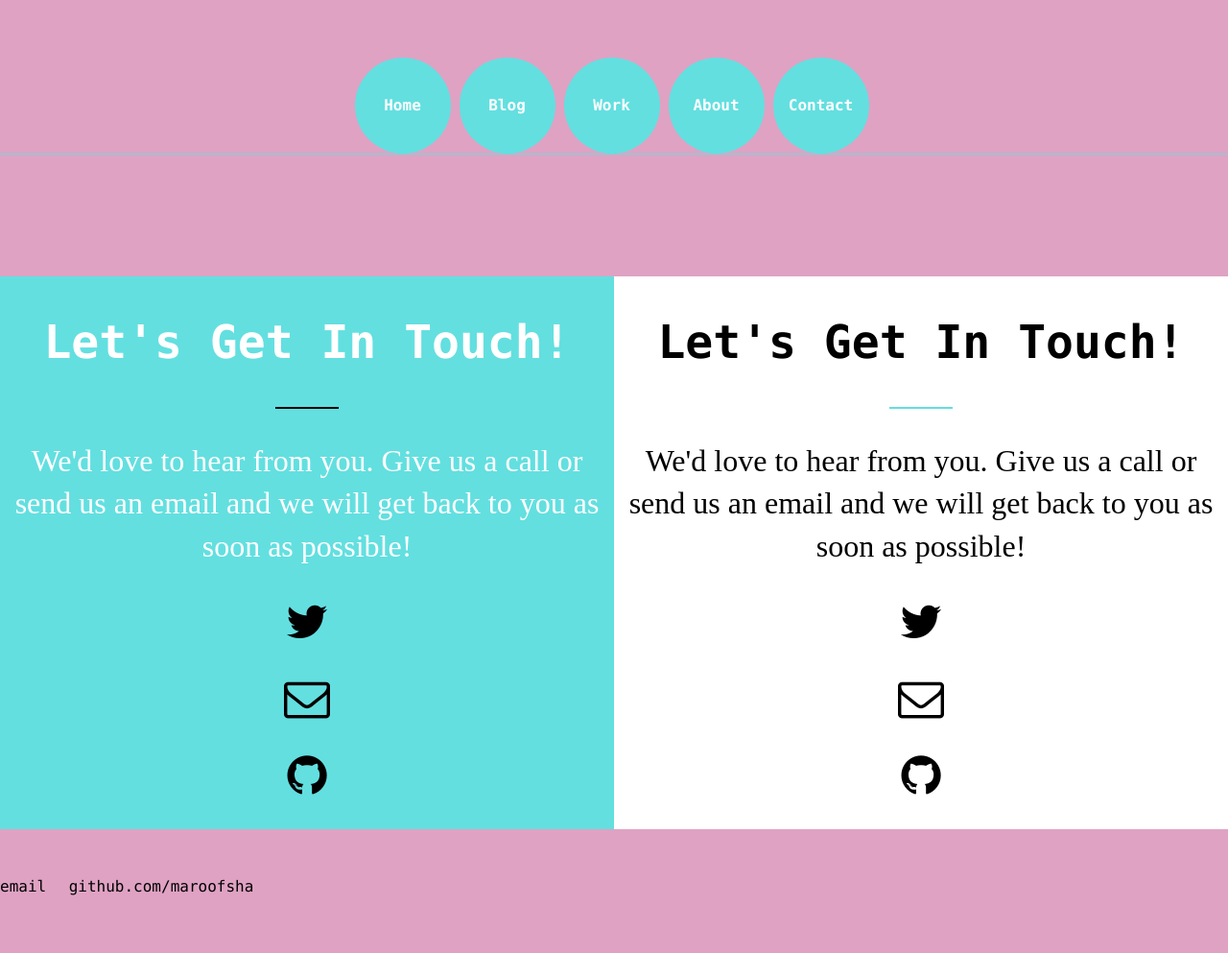
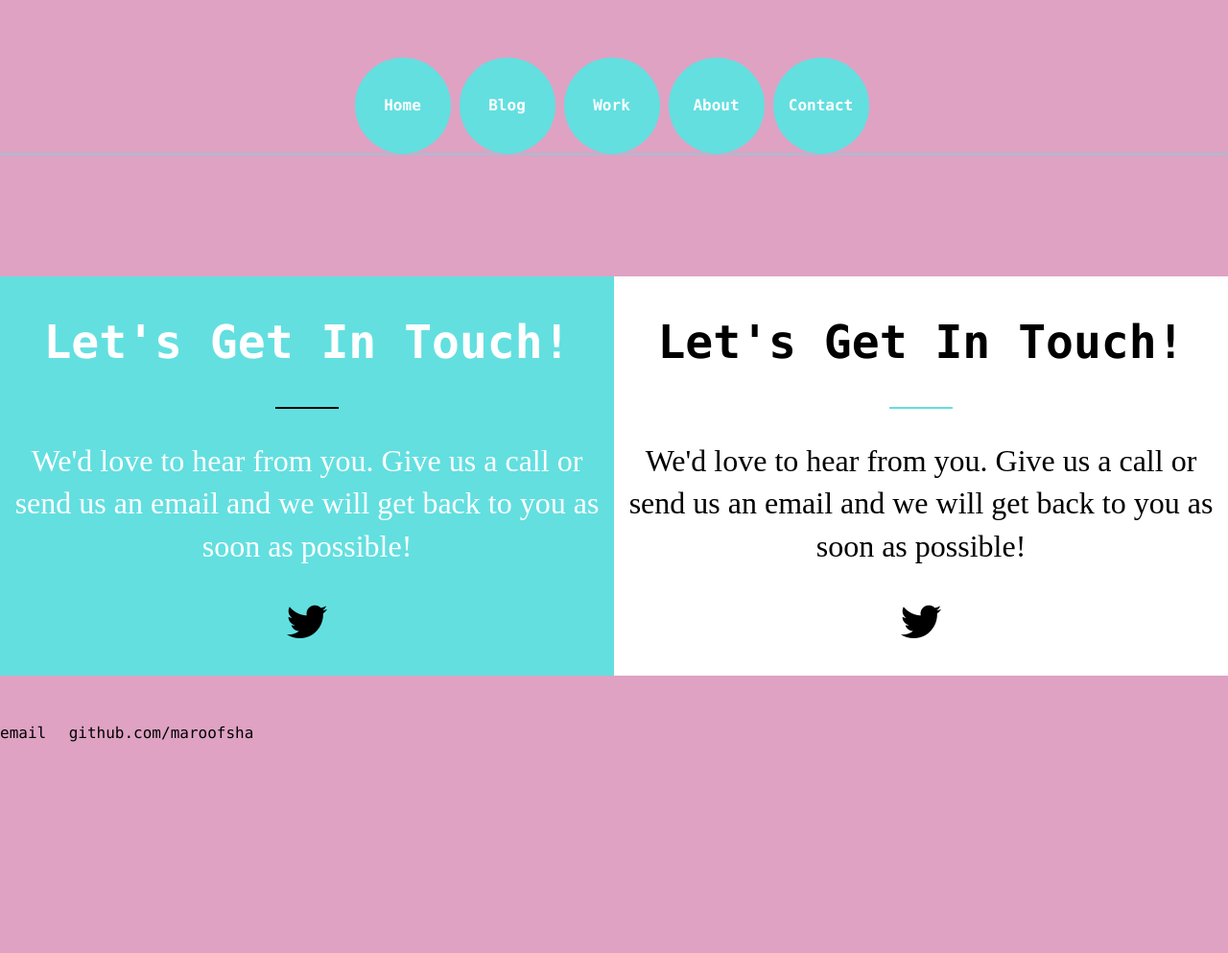
Before and after one commit to maroofsha/maroofsha.github.io, a Jekyll site: the page built from contact.html, in a window 1280 px wide. Shown: the whole page at 96% size. Built offline with Jekyll 4.4.1, drawn with Linux system fonts in a browser that asks for light colours; nearby versions of some CDN libraries; after the commit the page ends 900 px from its top, so only the background shows below that.

Commit message:
Update contact.html

```diff
--- a/contact.html
+++ b/contact.html
@@ -45,15 +45,7 @@ float: right;
                 <p>{{ site.twitter_username }}</p>
             </a>
 
-                    <a href="mailto:{{ site.email }}">
-            <i class="fa fa-envelope-o fa-3x wow bounceIn" data-wow-delay=".1s"></i>
-                <p>{{ site.email }}</p>
-            </a>
 
-          <a href="https://github.com/{{ site.github_username }}">
-            <i class="fa fa-github fa-3x wow bounceIn" data-wow-delay=".1s"></i>
-                <p>{{ site.github_username }}</p>
-            </a>
                     </div>
 
 </center>
@@ -70,15 +62,7 @@ float: right;
                 <p>{{ site.twitter_username }}</p>
             </a>
 
-                    <a href="mailto:{{ site.email }}">
-            <i class="fa fa-envelope-o fa-3x wow bounceIn" data-wow-delay=".1s"></i>
-                <p>{{ site.email }}</p>
-            </a>
-
-          <a href="https://github.com/{{ site.github_username }}">
-            <i class="fa fa-github fa-3x wow bounceIn" data-wow-delay=".1s"></i>
-                <p>{{ site.github_username }}</p>
-            </a>  </center>
+                     </center>
     </div></div>
 
 
```
